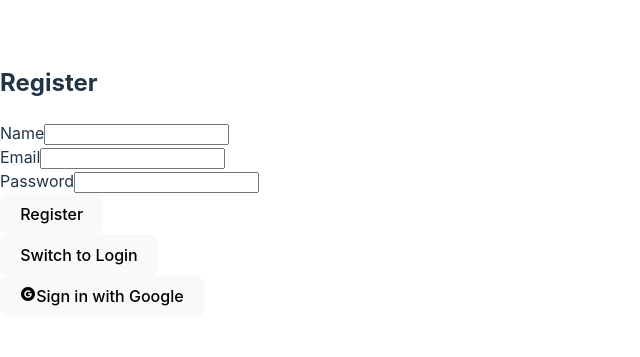
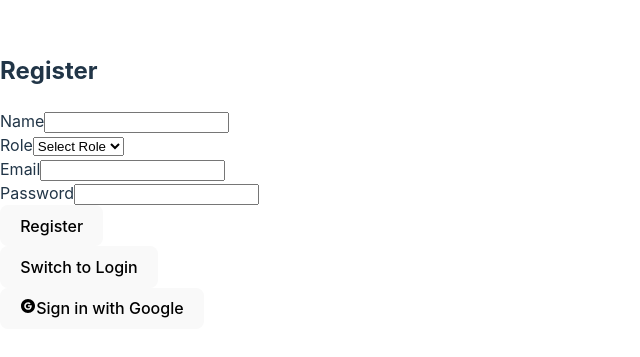
Before and after one commit to ibrahim-zaheer/SialConnect, a React (Vite) app in the folder frondend/sialconnect/: page / in a window 1280 px wide. Shown: the part 219-576 px from the top of the page, without its empty margins (0-640 px from the left). Built offline with nearby package versions, Linux system fonts and the light colour scheme; no server answers.

Commit message:
google issue fixed now next looking for role based managmenet

```diff
--- a/frondend/sialconnect/src/components/Auth.jsx
+++ b/frondend/sialconnect/src/components/Auth.jsx
@@ -34,7 +34,7 @@ const Auth = () => {
       setMessage(data.message || "Login successful!");
 
       if (!isRegister) {
-        const userData = { name: data.name, email: data.email };
+        const userData = { name: data.name, email: data.email, role: data.role  };
         dispatch(setUser(userData));
         localStorage.setItem("user", JSON.stringify(userData));
         localStorage.setItem("token", data.token);
@@ -51,10 +51,20 @@ const Auth = () => {
       <h2>{isRegister ? "Register" : "Login"}</h2>
       <form onSubmit={handleSubmit}>
         {isRegister && (
+          <>
           <div>
             <label>Name</label>
             <input type="text" name="name" onChange={handleChange} required />
           </div>
+            <div>
+            <label>Role</label>
+            <select name="role" onChange={handleChange} required>
+              <option value="">Select Role</option>
+              <option value="exporter">Exporter</option>
+              <option value="supplier">Supplier</option>
+            </select>
+          </div>
+          </>
         )}
         <div>
           <label>Email</label>
--- a/frondend/sialconnect/src/components/OAuth.jsx
+++ b/frondend/sialconnect/src/components/OAuth.jsx
@@ -5,6 +5,8 @@ import { getAuth, GoogleAuthProvider, signInWithPopup } from "firebase/auth";
 import { useDispatch } from "react-redux";
 import { useNavigate } from "react-router-dom";
 import { app } from "../services/firebase";
+import axios from "axios";
+
 
 const OAuth = () => {
   const dispatch = useDispatch();
@@ -40,7 +42,7 @@ const OAuth = () => {
       const data = await res.json();
       if (res.ok) {
         // dispatch your action here if needed
-        navigate("/");
+        navigate("/home");
       }
     } catch (error) {
       console.error(error);
```
Also changed, not shown: 1 other file (tests, documents, lock files or other folders).
